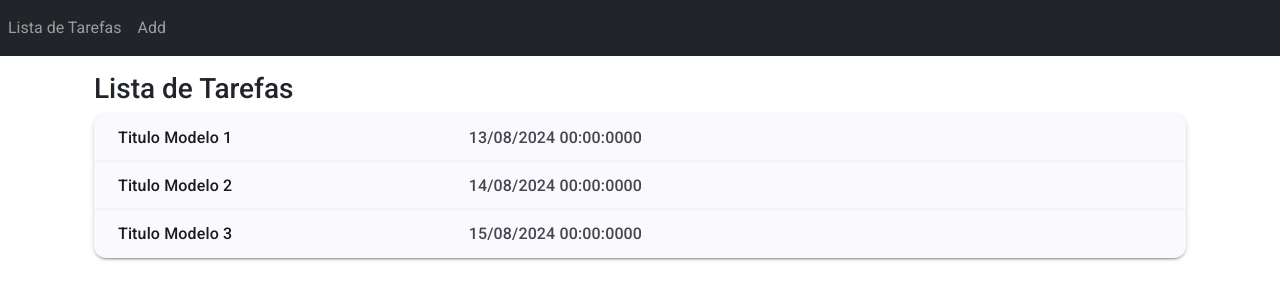
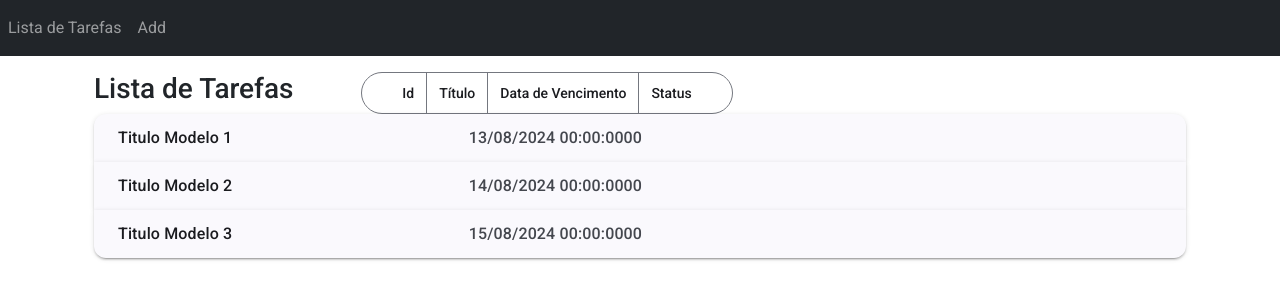
Before and after one commit to PedroGuerraMP/Tarefas, an Angular app in the folder app-tarefas/: page /list in a window 1280 px wide. Shown: the top 300 px of the page. Built offline with nearby package versions, Linux system fonts and the light colour scheme.

Commit message:
add filtro por colunas

```diff
--- a/app-tarefas/src/app/components/list-tarefa/tarefa-list.component.html
+++ b/app-tarefas/src/app/components/list-tarefa/tarefa-list.component.html
@@ -1,13 +1,21 @@
 <div class="container">
-    <h3>Lista de Tarefas</h3>
+  <div class="row">
+    <span class="h3 col-3">Lista de Tarefas</span>
+    <mat-button-toggle-group [(ngModel)]="selectedFilter" class="col-4 justify-content-center" name="fontStyle" aria-label="Font Style">
+      @for (key of filtrosDataSource.keys(); track key ) {
+        <mat-button-toggle [value]="key" (change)="filtroTarefaChange(key)">{{filtrosDataSource.get(key)}}</mat-button-toggle>
+        }
+    </mat-button-toggle-group>
+  </div>
     <mat-accordion>
-    @for (tarefa of dataSource; track tarefa) {
+    @for (tarefa of tarefaDataSource; track tarefa) {
         <mat-expansion-panel hideToggle>
             <mat-expansion-panel-header>
               <mat-panel-title> {{tarefa.titulo}} </mat-panel-title>
               <mat-panel-description> {{tarefa.data_vencimento}} </mat-panel-description>
             </mat-expansion-panel-header>
             <p> {{tarefa.descricao}} </p>
+            <p> {{tarefa.status}} </p>
           </mat-expansion-panel>
         }
     @empty {
--- a/app-tarefas/src/app/components/list-tarefa/tarefa-list.component.ts
+++ b/app-tarefas/src/app/components/list-tarefa/tarefa-list.component.ts
@@ -1,7 +1,9 @@
-import { Component, CUSTOM_ELEMENTS_SCHEMA, OnInit, signal } from '@angular/core';
+import { Component, OnInit, signal } from '@angular/core';
 import { MatTableModule } from '@angular/material/table';
 import { MatSlideToggleModule } from '@angular/material/slide-toggle';
 import {MatExpansionModule} from '@angular/material/expansion';
+import {MatButtonToggleModule} from '@angular/material/button-toggle';
+import {FormControl, FormsModule, ReactiveFormsModule} from '@angular/forms';
 
 
 import { Tarefa } from '../../models/tarefa.model';
@@ -11,14 +13,21 @@ import { CommonModule } from '@angular/common';
 @Component({
   selector: 'app-tarefa-list',
   standalone: true,
-  imports: [CommonModule, MatTableModule,MatSlideToggleModule, MatExpansionModule ],
+  imports: [CommonModule, MatTableModule,MatSlideToggleModule, MatExpansionModule, MatButtonToggleModule, FormsModule ],
   templateUrl: './tarefa-list.component.html',
   styleUrl: './tarefa-list.component.css'
 })
 export class TarefaListComponent implements OnInit {
-  displayedColumns: string[] = ['id', 'titulo', 'descricao'];
-  dataSource: Tarefa[] = [];
+
   readonly panelOpenState = signal(false);
+  selectedFilter?: string = "";
+  tarefaDataSource: Tarefa[] = [];
+  filtrosDataSource: Map<string, string> = new Map([
+    [ "id", "Id" ],
+    [ "titulo", "Título" ],
+    [ "data_vencimento", "Data de Vencimento" ],
+    [ "status", "Status" ],
+  ]);
 
   constructor(private tarefaService: TarefaService) {}
 
@@ -29,8 +38,45 @@ export class TarefaListComponent implements OnInit {
   getTarefas(): void {
     this.tarefaService.getAll().subscribe(tarefas => {
       console.log(tarefas[0].id);
-      this.dataSource = tarefas;
+      this.tarefaDataSource = tarefas;
     });
   }
 
+  filtroTarefaChange(tarefaProp: string): void {
+    this.tarefaDataSource.sort((a:Tarefa, b:Tarefa) => {
+      switch (tarefaProp) {
+        case "id":
+          if( a.id == null || b.id == null)
+            return 0;
+          else
+          return a.id < b.id? -1 : 1;
+        break;
+
+        case "titulo":
+          if( a.titulo == null || b.titulo == null)
+            return 0;
+          else
+          return a.titulo < b.titulo? -1 : 1;
+        break;
+
+        case "data_vencimento":
+          if( a.data_vencimento == null || b.data_vencimento == null)
+            return 0;
+          else
+          return a.data_vencimento < b.data_vencimento? -1 : 1;
+        break;
+
+        case "status":
+          if( a.status == null || b.status == null)
+            return 0;
+          else
+          return a.status <= b.status? -1 : 1;
+        break;
+
+        default:
+          return 0;
+          break;
+      }
+    })
+  }
 }
--- a/app-tarefas/src/app/mocks/tarefa.mock.ts
+++ b/app-tarefas/src/app/mocks/tarefa.mock.ts
@@ -3,7 +3,7 @@ import { Tarefa } from "../models/tarefa.model";
 export const mock_tarefa_list: Tarefa[] = [
     {
         id: 0,
-        status: 0,
+        status: 2,
         data_vencimento: '13/08/2024 00:00:0000',
         descricao:'Tarefa Modelo 1',
         titulo: 'Titulo Modelo 1'
@@ -17,7 +17,7 @@ export const mock_tarefa_list: Tarefa[] = [
     },
     {
         id: 2,
-        status: 2,
+        status: 0,
         data_vencimento: '15/08/2024 00:00:0000',
         descricao:'Tarefa Modelo 3',
         titulo: 'Titulo Modelo 3'
```
